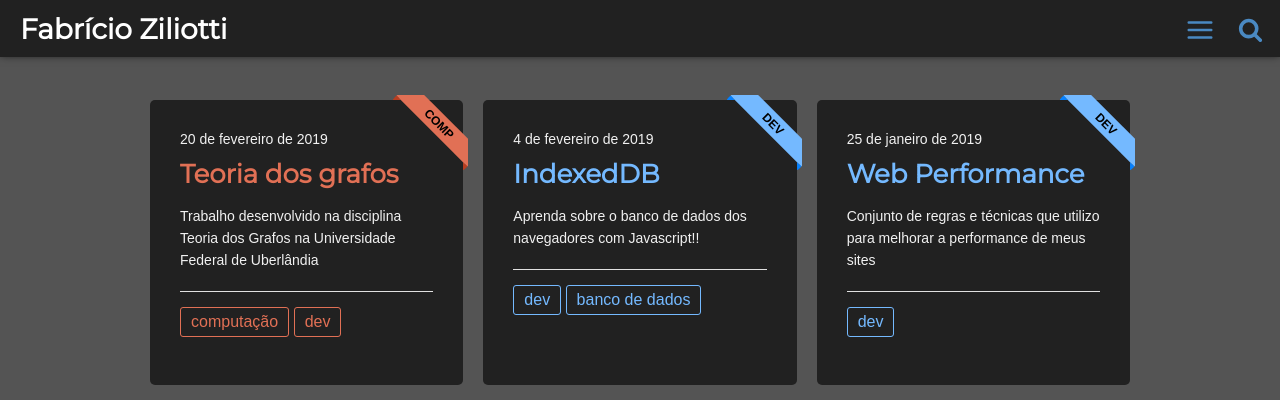
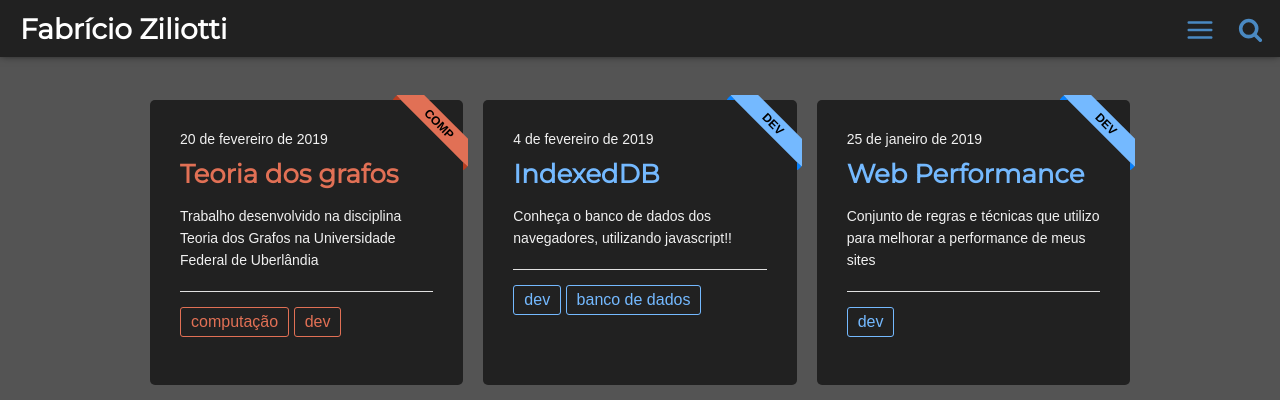
Before and after one commit to Fziliotti/oldBlog, a Jekyll site: the page built from index.html, in a window 1280 px wide and 1198 px high. Shown: the top 400 px of the window. Built offline with Jekyll 4.4.1, drawn with Linux system fonts in a browser that asks for light colours.

Commit message:
alterando introdução

```diff
--- a/_posts/2019-02-04-indexeddb.md
+++ b/_posts/2019-02-04-indexeddb.md
@@ -10,7 +10,7 @@ color:
 tags: ['dev','banco de dados']
 categories:
 twitter_text:
-introduction: "Aprenda sobre o banco de dados dos navegadores com Javascript!!"
+introduction: "Conheça o banco de dados dos navegadores, utilizando javascript!!"
 ---
 
 # Introdução
```
